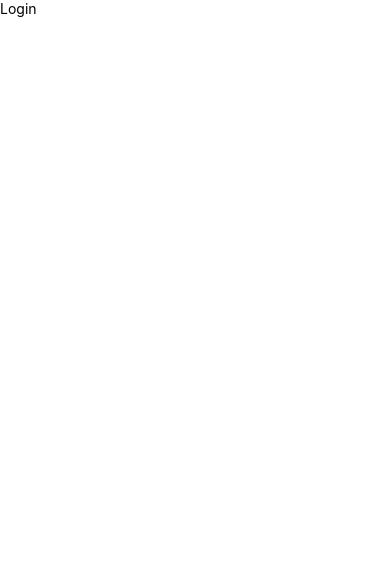
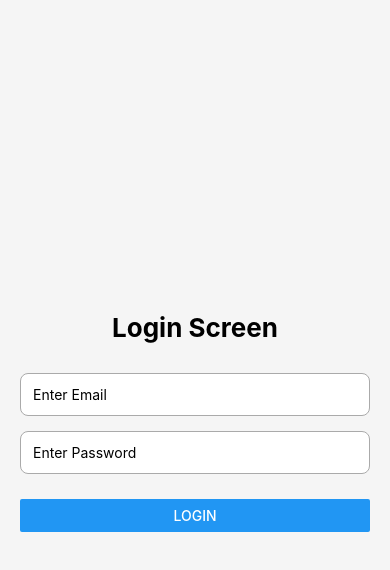
Before and after one commit to somilkwatra/LoginApp, a React Native app: screen / in a window 390 px wide. Shown: the top 570 px of the page. Built offline with nearby package versions, Linux system fonts and the light colour scheme.

Commit message:
feat: created login page.

```diff
--- a/src/Screens/Login/Login.tsx
+++ b/src/Screens/Login/Login.tsx
@@ -1,12 +1,60 @@
-import React from 'react'
-import { Text, View } from 'react-native'
+import React, { useState } from 'react';
+import {
+  View,
+  Text,
+  TextInput,
+  Button,
+  Alert,
+  StyleSheet,
+  KeyboardAvoidingView,
+  TouchableWithoutFeedback,
+  Keyboard,
+  Platform
+} from 'react-native';
+import styles from './styles';
 
-function login() {
+export default function Login() {
+  const [email, setEmail] = useState('');
+  const [password, setPassword] = useState('');
+
+  const handleLogin = () => {
+    if (!email || !password) {
+      Alert.alert("Error", "Please enter both email and password");
+    } else {
+      Alert.alert("Login Info", `Email: ${email}\nPassword: ${password}`);
+    }
+  };
+
   return (
-    <View>
-      <Text>Login</Text>
-    </View>
-  )
+    <KeyboardAvoidingView
+      style={{ flex: 1 }}
+      behavior={Platform.OS === "ios" ? "padding" : "height"}
+    >
+      <TouchableWithoutFeedback onPress={Keyboard.dismiss}>
+        <View style={styles.container}>
+          <Text style={styles.title}>Login Screen</Text>
+
+          <TextInput
+            style={styles.input}
+            placeholder="Enter Email"
+            keyboardType="email-address"
+            value={email}
+            onChangeText={setEmail}
+          />
+
+          <TextInput
+            style={styles.input}
+            placeholder="Enter Password"
+            secureTextEntry={true}
+            value={password}
+            onChangeText={setPassword}
+          />
+
+          <View style={styles.buttonContainer}>
+            <Button title="Login" onPress={handleLogin} />
+          </View>
+        </View>
+      </TouchableWithoutFeedback>
+    </KeyboardAvoidingView>
+  );
 }
-
-export default login
--- a/src/Screens/Login/styles.ts
+++ b/src/Screens/Login/styles.ts
@@ -0,0 +1,30 @@
+import {
+  StyleSheet,
+} from 'react-native';
+
+ const styles = StyleSheet.create({
+  container: {
+    flex: 1,
+    justifyContent: 'center',
+    paddingHorizontal: 20,
+    backgroundColor: '#f5f5f5',
+  },
+  title: {
+    fontSize: 26,
+    fontWeight: 'bold',
+    textAlign: 'center',
+    marginBottom: 30,
+  },
+  input: {
+    borderWidth: 1,
+    borderColor: '#aaa',
+    borderRadius: 8,
+    padding: 12,
+    marginBottom: 15,
+    backgroundColor: '#fff',
+  },
+  buttonContainer: {
+    marginTop: 10,
+  },
+});
+export default styles;
```
